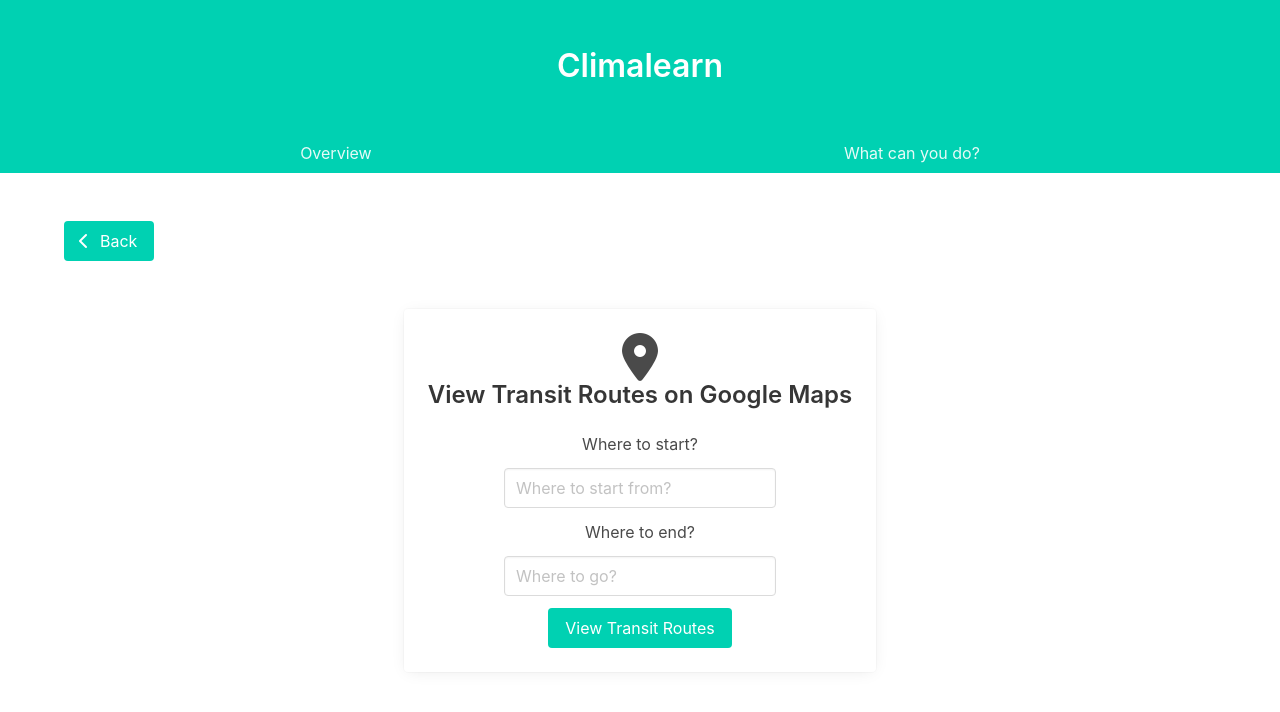
After one commit to CoolCoderSJ/Climalearn, a Flask app: page /solutions/transit in a window 1280 px wide. The commit adds this page. Shown: the top 712 px of the page. Run offline with Flask 2, Linux system fonts and the light colour scheme; some libraries are stand-ins or nearby versions.

Commit message:
start public transit routes, needs coming back to

```diff
--- a/main.py
+++ b/main.py
@@ -71,6 +71,10 @@
 def solutions():
     return render_template("solutions.html")
 
+@app.route("/solutions/transit")
+def transit():
+    return render_template("transit.html")
+
 @app.route("/solutions/sunroof")
 def sunroof():
     return render_template("sunroof.html")
--- a/static/style.css
+++ b/static/style.css
@@ -26,3 +26,10 @@
 .media {
     text-align: center;
 }
+
+.centerDiv {
+    display: flex;
+    justify-content: center;
+    align-items: center;
+    flex-direction: column;
+}
--- /dev/null
+++ b/static/transit.js
@@ -0,0 +1,30 @@
+window.onload = function() {
+    const api = function(inputValue) {
+        return fetch(`https://api.geoapify.com/v1/geocode/autocomplete?text=${inputValue}&apiKey=1b48259b810e48ddb151889f9ea58db0&limit=5`).then(function(resp) {
+          return resp.json()
+        }).then(function(addresses) {
+          return addresses.features.filter(function(addr) {
+            return addr.properties.formatted.toLowerCase().startsWith(inputValue.toLowerCase())
+          })
+        }).then(function(filtered) {
+          return filtered.map(function(addr) {
+            return {label: addr.properties.formatted, value: addr.properties.formatted}
+          })
+        }).then(function(transformed) {
+          return transformed.slice(0, 5)
+        })
+      }
+
+      const onSelect = function(addr) {}
+
+      bulmahead('source', 'source-menu', api, onSelect, 200);
+      bulmahead('dest', 'dest-menu', api, onSelect, 200);
+}
+
+function viewRoutes() {
+    let start = document.getElementById("source").value;
+    let end = document.getElementById("dest").value;
+    window.open(`https://www.google.com/maps/dir/${start}/${end}/`)
+}
+
+window.viewRoutes = viewRoutes;
--- a/templates/solutions.html
+++ b/templates/solutions.html
@@ -40,15 +40,15 @@
           <div class="accordion-item">
             <h2 class="accordion-header" id="headingOne">
               <button class="accordion-button" type="button" data-bs-toggle="collapse" data-bs-target="#collapseOne" aria-expanded="true" aria-controls="collapseOne">
-                Take Public Transport
+                Take Public Transit
               </button>
             </h2>
 
             <div id="collapseOne" class="accordion-collapse collapse show" aria-labelledby="headingOne">
               <div class="accordion-body">
-                Transport accounts for a big part of total greenhouse gas emissions, up to <a href="https://www.unep.org/explore-topics/energy/what-we-do/transport" target="_blank">25% according to the UNEP</a>. By using public transport, there are less vehicles on the road, helping lower emissions.
+                Transit accounts for a big part of total greenhouse gas emissions, up to <a href="https://www.unep.org/explore-topics/energy/what-we-do/transport" target="_blank">25% according to the UNEP</a>. By using public transport, there are less vehicles on the road, helping lower emissions.
                 <br>
-                <a href="/solutions/transport"><button class="button is-link mt-2">Find Public Transport Near You</button></a>
+                <a href="/solutions/transit"><button class="button is-link mt-2">Find Public Transit Near You</button></a>
               </div>
             </div>
 
--- /dev/null
+++ b/templates/transit.html
@@ -0,0 +1,86 @@
+<!DOCTYPE html>
+<html>
+
+<head>
+    <title>Climalearn</title>
+    <meta charset="UTF-8">
+    <meta name="viewport" content="width=device-width, initial-scale=1.0">
+    <link rel="stylesheet" href="https://cdn.jsdelivr.net/npm/bulma@0.9.4/css/bulma.min.css">
+    <link rel='stylesheet' href='https://cdn.jsdelivr.net/npm/sweetalert2@10.10.1/dist/sweetalert2.min.css'>
+    <link rel="stylesheet" href="https://cdnjs.cloudflare.com/ajax/libs/font-awesome/6.1.2/css/all.min.css">
+    <link rel="stylesheet" href="/static/style.css">
+    <script src="https://cdn.rawgit.com/mattmezza/bulmahead/master/dist/bulmahead.bundle.js"></script>
+    <script src="https://cdn.jsdelivr.net/npm/sweetalert2@10.10.1/dist/sweetalert2.all.min.js"></script>
+    <script type="module" src="/static/transit.js"></script>
+</head>
+
+<body>
+    <section class="hero is-primary is-medium">
+        <div class="hero-body" style="padding: 3rem 3rem">
+          <div class="container has-text-centered">
+            <p class="title">
+              Climalearn
+            </p>
+          </div>
+        </div>
+
+        <div class="hero-foot">
+          <nav class="tabs is-boxed is-fullwidth">
+            <div class="container">
+              <ul>
+                <li><a href="/home">Overview</a></li>
+                <li><a href="/solutions">What can you do?</a></li>
+              </ul>
+            </div>
+          </nav>
+        </div>
+      </section>
+
+      <div class="container mt-6">
+        <a class="button is-primary" href="/solutions">
+            <span class="icon">
+              <i class="fa-solid fa-chevron-left"></i>
+            </span>
+            <span>Back</span>
+          </a>
+      </div>
+
+      <div class="container mt-6">
+        <div class="columns">
+            <div class="column" style="display: flex; justify-content: center;">
+                <div class="card" style="width: fit-content;">
+                  <div class="card-content">
+                    <div class="media">
+                      <div class="media-content">
+                        <i class="fa-solid fa-location-dot fa-3x"></i>
+                        <p class="title is-4">View Transit Routes on Google Maps</p>
+                      </div>
+                    </div>
+
+                    <div class="centerDiv">
+                    <p class="mb-3">Where to start?</p>
+                    <div class="dropdown mb-3">
+                        <div class="dropdown-trigger">
+                            <input id="source" class="input" type="text" placeholder="Where to start from?" aria-haspopup="true" aria-controls="source-menu">
+                        </div>
+                        <div class="dropdown-menu" id="source-menu" role="menu"></div>
+                    </div>
+
+                    <p class="mb-3">Where to end?</p>
+                    <div class="dropdown mb-3">
+                        <div class="dropdown-trigger">
+                            <input id="dest" class="input" type="text" placeholder="Where to go?" aria-haspopup="true" aria-controls="dest-menu">
+                        </div>
+                        <div class="dropdown-menu" id="dest-menu" role="menu"></div>
+                    </div>
+
+                    <a class="button is-primary" onclick="viewRoutes()">View Transit Routes</a>
+                </div>
+                  </div>
+                  </div>
+            </div>
+        </div>
+      </div>
+</body>
+
+</html>
```
